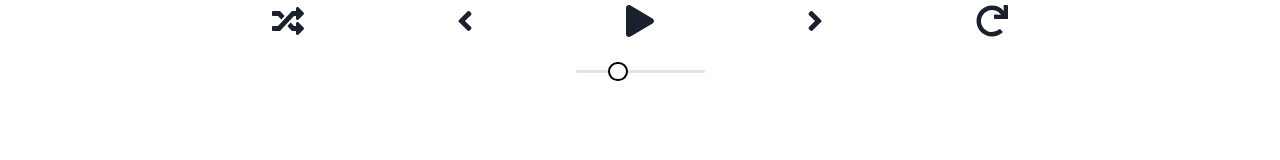
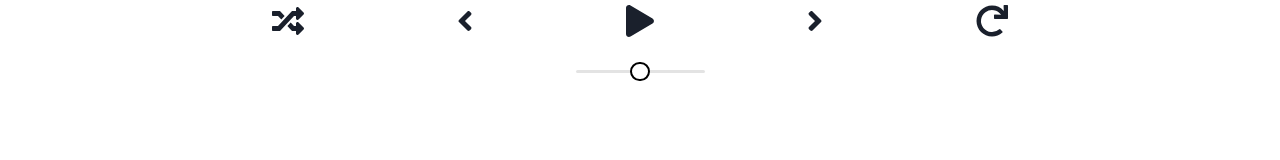
Before and after one commit to Rezatachi/Fidelity, a React (Create React App) app: page / in a window 1280 px wide. Shown: the part 643-803 px from the top of the page. Built offline with nearby package versions, Linux system fonts and the light colour scheme.

Commit message:
fixed random skip

```diff
--- a/src/App.js
+++ b/src/App.js
@@ -29,7 +29,7 @@ function App() {
   //   }
   // }, []);
 
-  const [volume, setvolume] = useState(0.3);
+  const [volume, setvolume] = useState(0.5);
   const [songs, setsongs] = useState(chillhop());
   const [currentSong, setCurrentSong] = useState(songs[0]);
   const [isPlaying, setisPlaying] = useState(false);
--- a/src/components/player.js
+++ b/src/components/player.js
@@ -80,6 +80,10 @@ const Player = ({
       await setCurrentSong(songs[(currentIndex + 1) % songs.length]);
       activeLibraryHandler(songs[(currentIndex + 1) % songs.length]);
       audioRef.current.loop = false;
+      if (isRandom && direction === "skip-forward") {
+        console.log("success!");
+        await setCurrentSong(songs[Math.floor(Math.random() * songs.length)]);
+      }
     }
     if (direction === "random") {
       setisRandom(!isRandom);
@@ -96,10 +100,16 @@ const Player = ({
       if ((currentIndex - 1) % songs.length === -1) {
         await setCurrentSong(songs[songs.length - 1]);
         activeLibraryHandler(songs[songs.length - 1]);
+
         if (isPlaying) audioRef.current.play();
         audioRef.current.loop = false;
+        if (isRandom && direction === "skip-back") {
+          console.log("success!");
+          await setCurrentSong(songs[Math.floor(Math.random() * songs.length)]);
+        }
         return;
       }
+
       await setCurrentSong(songs[(currentIndex - 1) % songs.length]);
       activeLibraryHandler(songs[(currentIndex - 1) % songs.length]);
     }
```
